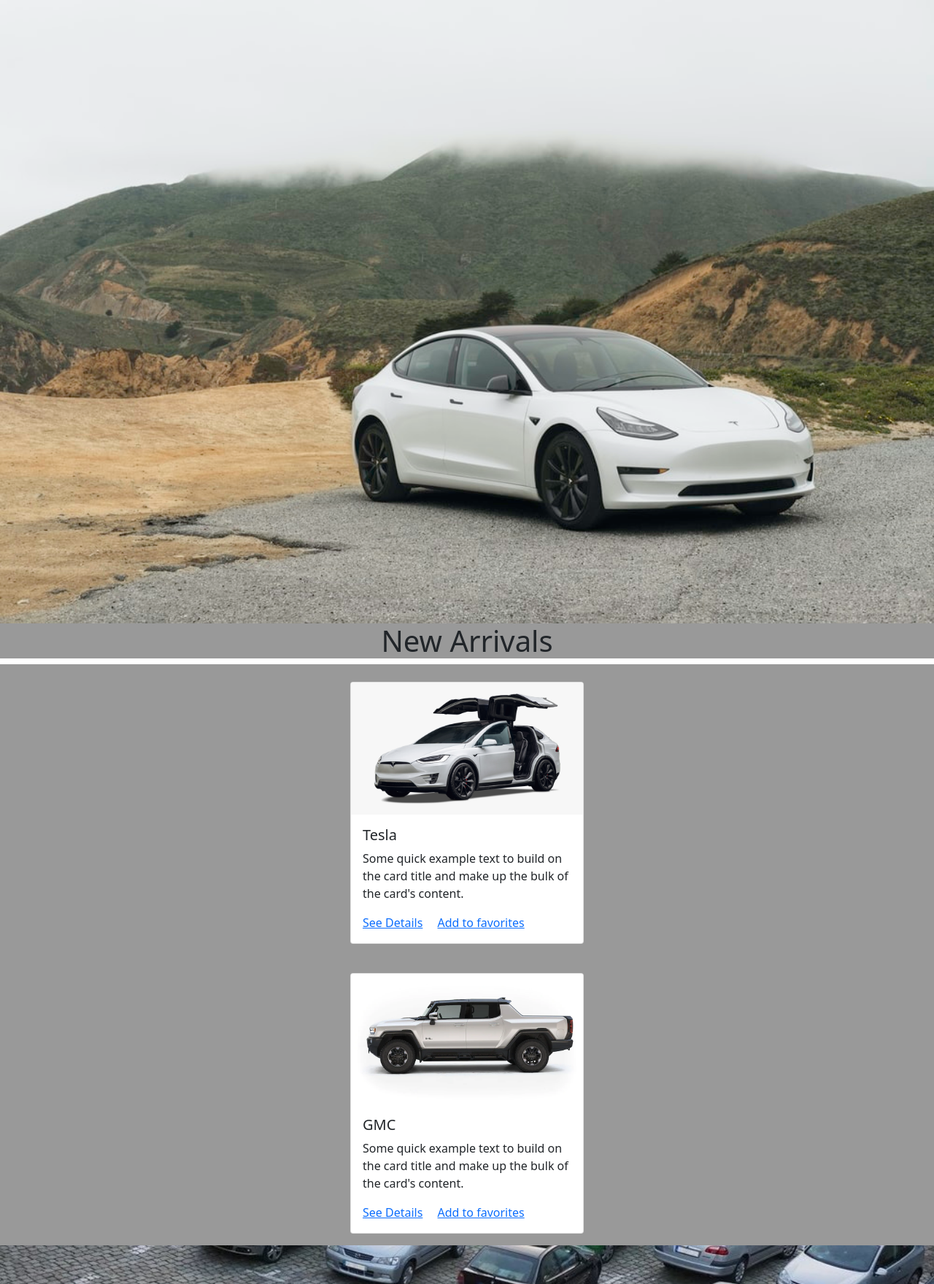
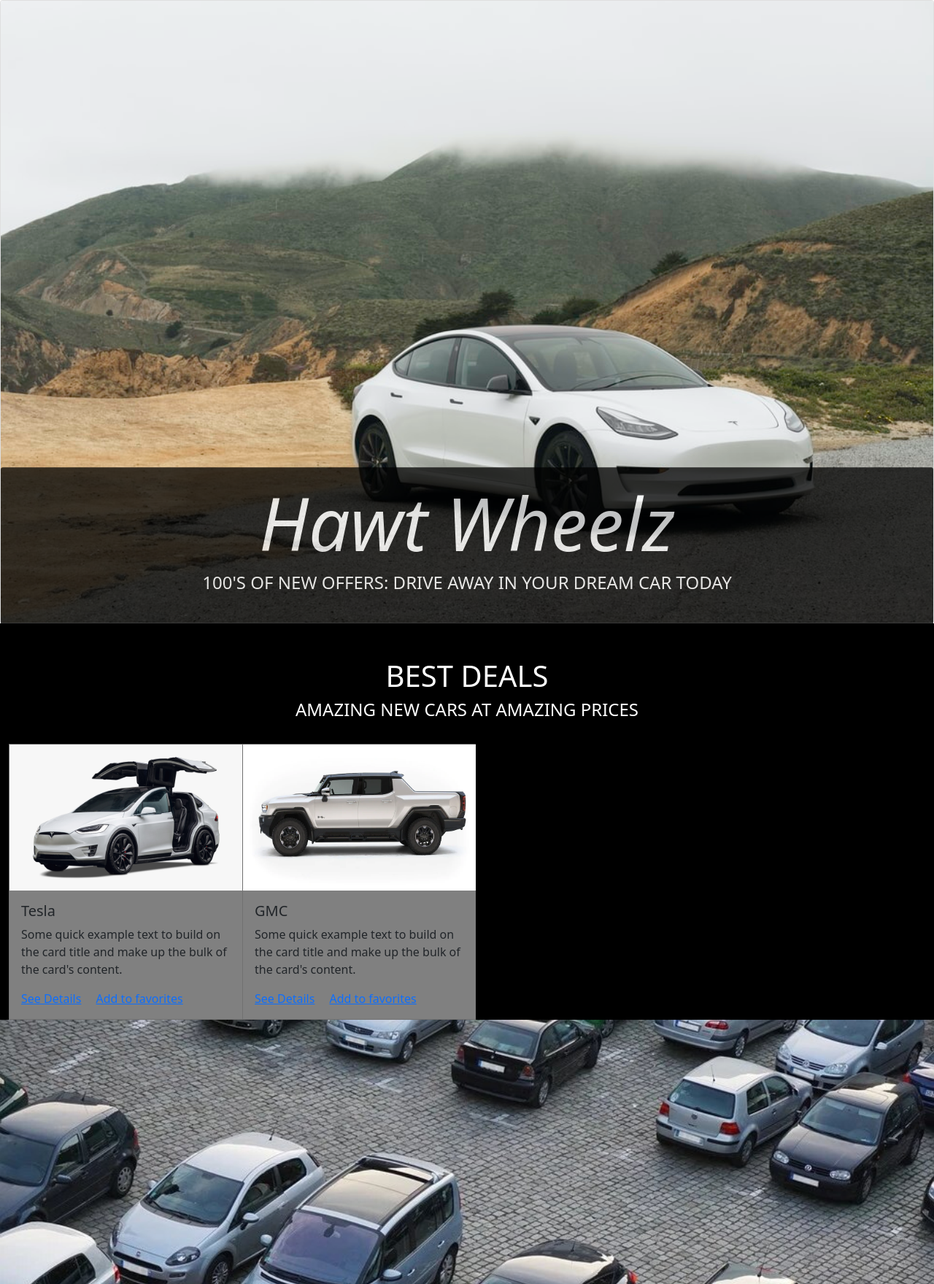
Before and after one commit to Ezequiel000/HawtWheelzProject, a Django app: page / in a window 1280 px wide. Shown: the part 161-1920 px from the top of the page at 73% size. Run offline with Django 4.2, Linux system fonts and the light colour scheme; data comes from the database, SQL or seed files in the repository; some libraries are stand-ins or nearby versions.

Commit message:
Updated index page, so now it has card image overlay with text on the image.
Group image is now working, deleted the old code for the new one

Container in index has been updated and changed models to get detail.

Lastly added comments, so we can understand what is going on.

```diff
--- a/home/models.py
+++ b/home/models.py
@@ -19,7 +19,7 @@ class Car(models.Model):
     def __str__(self):
         return self.name
 
-    def get_absolute_url(self):
+    def get_detail(self): # will return car info needed for the detail html
         return reverse('car_detail', kwargs = {
                 'car_id': self.id
         })
--- a/templates/home/index.html
+++ b/templates/home/index.html
@@ -2,36 +2,42 @@
 {% load static %}
 {% block content %}
 
- <img src="{% static 'home/images/tesla-home-background.jpg' %}" width ="100%" alt="...">
+    <div class = "card"> {# Creates the card for the first image #}
+        <img class="card-img" src = "{% static 'home/images/tesla-home-background.jpg' %}" style="width: 100%" alt="..."> {# image source #}
+        <div class = "card-img-overlay text-center opacity-75"
+             style = "background-color: black; width: 100%; height: 30%; top: 90%; left: 50%;
+                      transform: translate(-50%,-50%)"> {# The text overlay for the image itself along with the text underneath #}
+            <h1 class="text-white " style = "font-size: 100px; font-style: italic">Hawt Wheelz</h1>
+            <h4 class="text-white">100'S OF NEW OFFERS: DRIVE AWAY IN YOUR DREAM CAR TODAY</h4>
+        </div>
+    </div>
 
-    <h1 class="text-xl-center" style="background-color: #999">New Arrivals</h1>
-{% for car in new_cars %}
-    <div class="container-fluid" style="background-color: #999;" >
-  <div class="row">
-      <div class=col-1></div>
-      <div class=col-10>
 
-            <div class="container-fluid mt-4" >
-                <div class="row justify-content-center">
-                    <div class="col-auto mb-3">
-                        <div class="card" style = "width: 20rem;">
-                               <img src="{{ car.image.url }}" class="card-img-top" alt="...">
+    <div class="container-fluid" style="background-color: black; height: auto" > {# Creates the container to hold the card group together #}
+        <br>
+        <br>
+
+        <h1 class="text-xl-center text-white" style="background-color: black">BEST DEALS</h1>
+        <h4 class="text-white text-center">AMAZING NEW CARS AT AMAZING PRICES</h4>
+    <br>
+
+    <div class="card-group" style = "width: 40rem;">  {# start of card group #}
+  {% for car in new_cars %}  {# start of for loop to read all data in the database to print cards #}
+
+  <div class="card" style = "background-color: gray">
+    <img class="card-img-top" src="{{ car.image.url }}" alt="..." style = "height: 200px">
     <div class="card-body">
         <h5 class="card-title">{{ car.make }}</h5>
         <p class="card-text">Some quick example text to build on the card title and make up the bulk of the card's content.</p>
-                                <a href="{{ car.get_absolute_url }}" class="card-link">See Details</a>
+        <a href="{{ car.get_detail }}" class="card-link">See Details</a>
         <a href="#" class="card-link">Add to favorites </a>
     </div>
   </div>
+
+{% endfor %} {# end of for loop #}
     </div>
-                </div>
-            </div>
-      </div>
+    </div> {# closing both container and card group#}
 
-      </div>
-      </div>
-
-{% endfor %}
-    <img src="{% static 'home/images/bg.jpg' %}" width ="100%" alt="..." style = "background-attachment: fixed; background-position: center;
-    background-repeat: no-repeat; background-size: cover">
+    <img src="{% static 'home/images/bg.jpg' %}" width ="100%" alt="..." style = "background-attachment: fixed;
+    background-position: center; background-repeat: no-repeat; background-size: cover"> {# image at the bottom so when you scroll it moves #}
 {% endblock content %}
```
Also changed, not shown: templates/home/detail.html (+5 -5 lines). Lines whose indentation alone changed are shown as unchanged.
